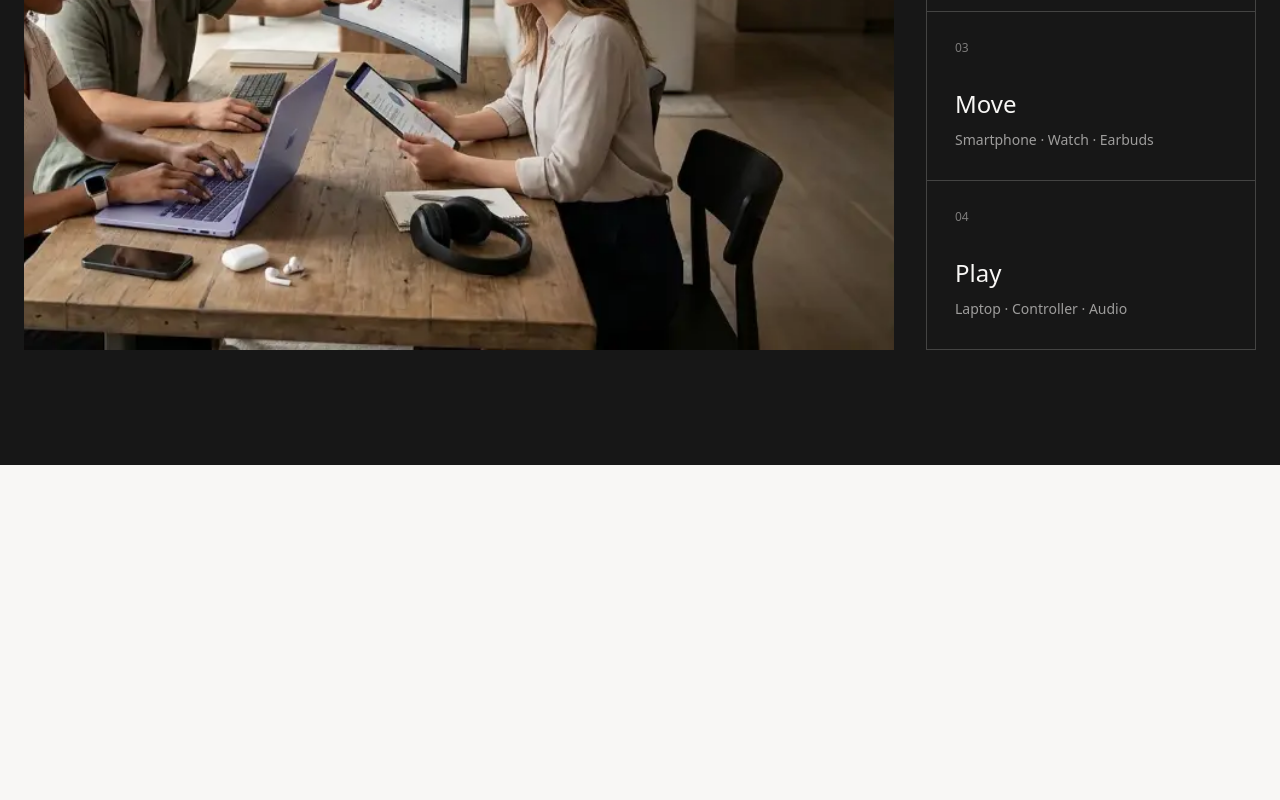
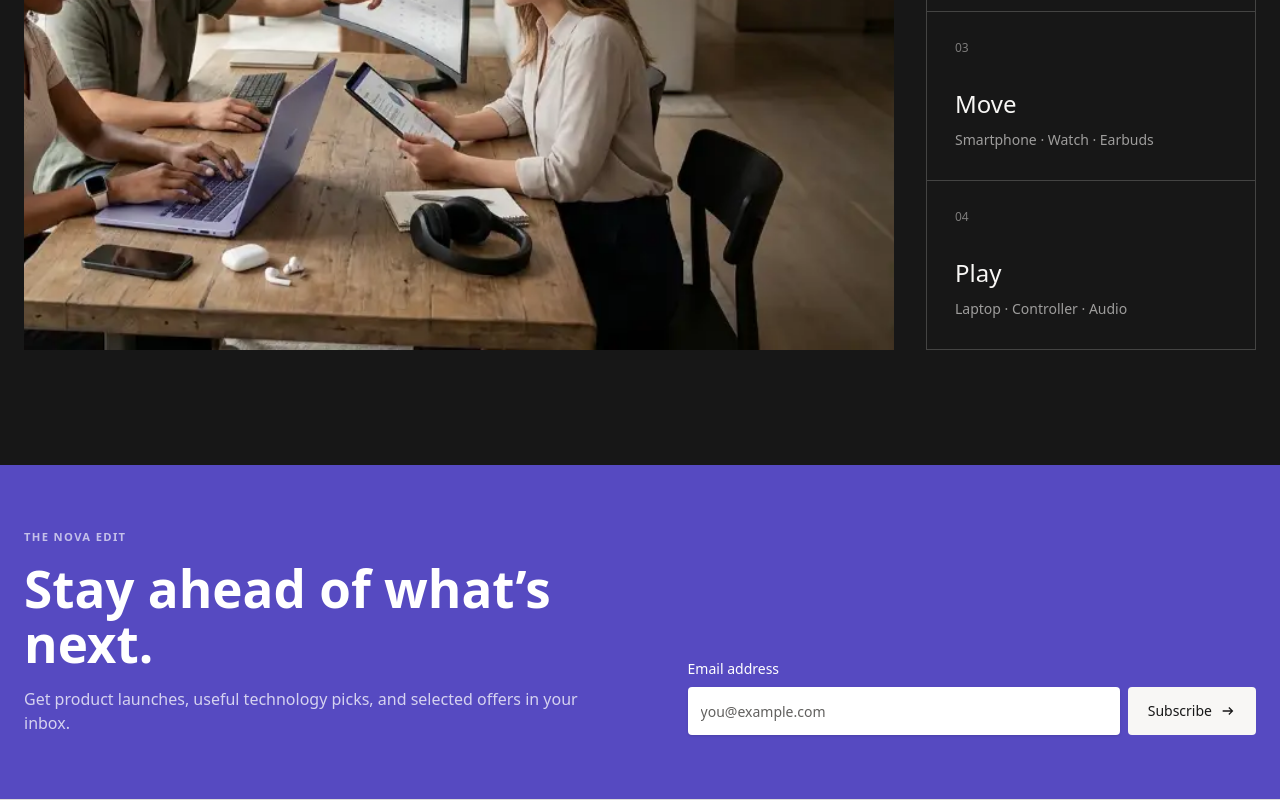
Before and after one commit to KenshienAlao/nova-tech, a React (Vite) app: page / in a window 1280 px wide. Shown: the part 5446-6246 px from the top of the page. Before the commit the page ends 5911 px from the top, so only its background shows below. Built offline with nearby package versions, Linux system fonts and the light colour scheme.

Commit message:
feat: add newsletter section

```diff
--- a/src/App.tsx
+++ b/src/App.tsx
@@ -5,6 +5,7 @@ import FeaturedProducts from "@/components/FeaturedProducts";
 import StoreBenefits from "@/components/StoreBenefits";
 import Promotion from "@/components/Promotion";
 import ProductShowcase from "@/components/ProjectShowcase";
+import Newsletter from "@/components/Newsletter";
 
 function App() {
   return (
@@ -17,7 +18,7 @@ function App() {
         <StoreBenefits />
         <Promotion />
         <ProductShowcase />
-        {/* <Newsletter /> */}
+        <Newsletter />
         {/* <Testimonials /> */}
         {/* <StoreInfo /> */}
         {/* <FAQ /> */}
--- /dev/null
+++ b/src/components/Newsletter.tsx
@@ -0,0 +1,57 @@
+import { Button } from "@/components/ui/button";
+import { Input } from "@/components/ui/input";
+
+function Newsletter() {
+  return (
+    <section
+      id="newsletter"
+      className="border-b border-border bg-accent py-16 text-accent-foreground"
+    >
+      <div className="site-container grid gap-8 lg:grid-cols-[1fr_0.9fr] lg:items-end">
+        <div>
+          <p className="eyebrow text-accent-foreground/65">The NOVA edit</p>
+          <h2 className="mt-4 max-w-xl">Stay ahead of what’s next.</h2>
+          <p className="mt-4 max-w-xl text-accent-foreground/75">
+            Get product launches, useful technology picks, and selected offers
+            in your inbox.
+          </p>
+        </div>
+        <form onSubmit={(e) => e.preventDefault()}>
+          <label htmlFor="email" className="mb-2 block text-sm font-medium">
+            Email address
+          </label>
+          <div className="flex gap-2">
+            <Input
+              id="email"
+              name="email"
+              type="email"
+              autoComplete="email"
+              required
+              placeholder="you@example.com"
+              className="h-12 border-accent-foreground/30 bg-accent-foreground text-foreground placeholder:text-secondary"
+            />
+            <Button
+              type="submit"
+              variant="light"
+              size="lg"
+              className="h-12 px-5"
+            >
+              Subscribe
+              <svg
+                xmlns="http://www.w3.org/2000/svg"
+                height="24px"
+                viewBox="0 -960 960 960"
+                width="24px"
+                fill="currentColor"
+              >
+                <path d="m560-240-56-58 142-142H160v-80h486L504-662l56-58 240 240-240 240Z" />
+              </svg>
+            </Button>
+          </div>
+        </form>
+      </div>
+    </section>
+  );
+}
+
+export default Newsletter;
```
